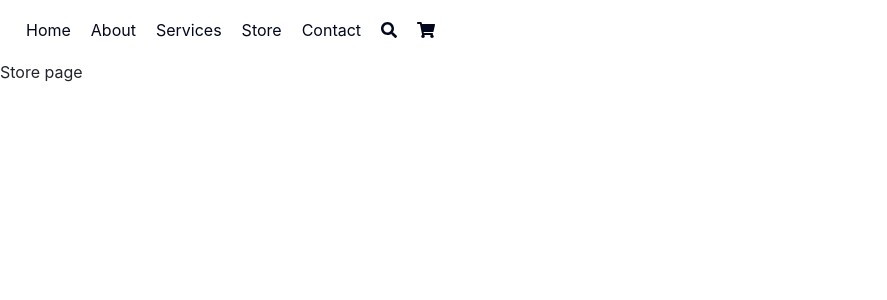
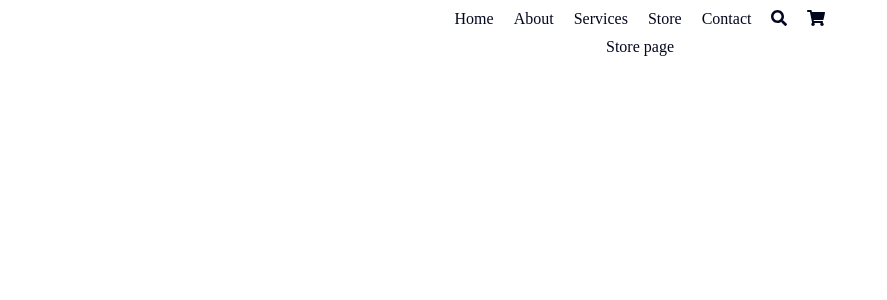
Before and after one commit to KortMiranda/caniafe-ordo-forges, a React (Create React App) app in the folder caniafe-site/: page /store in a window 1280 px wide. Shown: the top 300 px of the page, without its empty margins (0-887 px from the left). Built offline with nearby package versions, Linux system fonts and the light colour scheme.

Commit message:
created material ui carousel

```diff
--- a/caniafe-site/package.json
+++ b/caniafe-site/package.json
@@ -6,6 +6,8 @@
     "@fortawesome/fontawesome-svg-core": "^1.2.35",
     "@fortawesome/free-solid-svg-icons": "^5.15.3",
     "@fortawesome/react-fontawesome": "^0.1.14",
+    "@material-ui/core": "^4.11.4",
+    "@material-ui/icons": "^4.11.2",
     "@testing-library/jest-dom": "^5.14.1",
     "@testing-library/react": "^11.2.7",
     "@testing-library/user-event": "^12.8.3",
@@ -16,6 +18,9 @@
     "react-awesome-slider": "^4.1.0",
     "react-bootstrap": "^1.6.1",
     "react-dom": "^17.0.2",
+    "react-icons": "^4.2.0",
+    "react-material-ui-carousel": "^2.2.6",
+    "react-responsive-carousel": "^3.2.18",
     "react-router-dom": "^5.2.0",
     "react-scripts": "4.0.3",
     "react-slick": "^0.28.1",
--- a/caniafe-site/src/components/MainCarousel.jsx
+++ b/caniafe-site/src/components/MainCarousel.jsx
@@ -1,42 +1,39 @@
 import React from 'react';
-import 'bootstrap/dist/css/bootstrap.css';
-import Carousel from 'react-bootstrap/Carousel';
+import Carousel from 'react-material-ui-carousel'
+import { Paper } from '@material-ui/core'
+import ArrowBackIosIcon from '@material-ui/icons/ArrowBackIos';
+import ArrowForwardIosIcon from '@material-ui/icons/ArrowForwardIos'
 
-export default function App() {
-return (
-    <div className="carousel-container">
-	<div class="w-100 mh-25" style={{ display: 'block', }}>
-	<Carousel>
-		<Carousel.Item interval={5000}>
-		<img
-			className="d-block w-100"
-            src="https://res.cloudinary.com/dl3d3eyto/image/upload/v1624641859/96859082_173268460696591_6785600594519261184_n_dfbizs.jpg"
-			alt="Three Mandalorians in the desert"
-		/>
-		</Carousel.Item>
-		<Carousel.Item interval={5000}>
-		<img
-			className="d-block w-100"
-            src="https://res.cloudinary.com/dl3d3eyto/image/upload/v1624645888/Caniafe%20Ordo%20Forges%20Website/96795446_2519323721666688_3098384300618285056_n_aealfi.jpg"
-			alt="One mandalorian in the desert"
-		/>
-		</Carousel.Item>
-		<Carousel.Item interval={5000}>
-		<img
-			className="d-block w-100"
-            src="https://res.cloudinary.com/dl3d3eyto/image/upload/v1624646145/Caniafe%20Ordo%20Forges%20Website/96798283_3763959957012479_6183776398180614144_n_lsymyc.jpg"
-			alt="One mandalorian in a stand off"
-		/>
-		</Carousel.Item>
-		<Carousel.Item interval={5000}>
-		<img
-			className="d-block w-100"
-            src="https://res.cloudinary.com/dl3d3eyto/image/upload/v1624646470/Caniafe%20Ordo%20Forges%20Website/96381221_253687189165995_5762594158329987072_n_yrwyzk.jpg"
-			alt="One mandalorian in the desert"
-		/>
-		</Carousel.Item>
-	</Carousel>
-	</div>
-    </div>
-);
+export default function MainCarousel(props)
+{
+    var items = [
+        {
+            img: <img src='https://res.cloudinary.com/dl3d3eyto/image/upload/v1624646145/Caniafe%20Ordo%20Forges%20Website/96798283_3763959957012479_6183776398180614144_n_lsymyc.jpg' alt="Mandalorian in battle"/>
+        },
+        {
+            img: <img src='https://res.cloudinary.com/dl3d3eyto/image/upload/v1624641859/96859082_173268460696591_6785600594519261184_n_dfbizs.jpg' alt="Mandalorian helmet in sand"/>
+        },
+        {
+            img: <img src='https://res.cloudinary.com/dl3d3eyto/image/upload/v1624645888/Caniafe%20Ordo%20Forges%20Website/96795446_2519323721666688_3098384300618285056_n_aealfi.jpg' alt="Mandalorian helmet in sand"/>
+        },
+    ]
+
+    return (
+        <Carousel
+            NextIcon={<ArrowForwardIosIcon/>}
+            PrevIcon={<ArrowBackIosIcon/>}>
+            {
+                items.map( (item, i) => <Item key={i} item={item} /> )
+            }
+        </Carousel>
+    )
 }
+
+function Item(props)
+{
+    return (
+        <Paper>
+            <div className="carousel">{props.item.img}</div>
+        </Paper>
+    )
+}
--- a/caniafe-site/src/components/NavBar.js
+++ b/caniafe-site/src/components/NavBar.js
@@ -1,18 +1,11 @@
 import React from 'react';
 import { Link } from 'react-router-dom'
-import '../css/NavBar.css'
 import { FontAwesomeIcon } from '@fortawesome/react-fontawesome'
 import { faSearch, faShoppingCart } from '@fortawesome/free-solid-svg-icons'
-import { Navbar, Nav, Container } from 'react-bootstrap'
 
-
-function NavBar(props) {
+function NavBar() {
     return (
-        <Navbar>
-        <Navbar.Toggle aria-controls="basic-navbar-nav"/>
-        <Navbar.Collapse id="basic-navbar-nav">
-            {/* <nav className="navbar"> */}
-            <Nav className="mr-auto">
+           <nav className="navbar">
                 <div className="nav-center">
                     <ul className="nav justify-content-center">
                         <li>
@@ -38,10 +31,7 @@ function NavBar(props) {
                         </li>
                     </ul>
                 </div>
-            </Nav>
-            {/* </nav> */}
-            </Navbar.Collapse>
-        </Navbar>
+            </nav>
 
     );
 }
--- a/caniafe-site/src/css/NavBar.css
+++ /dev/null
@@ -1,21 +0,0 @@
-.navbar{
-    list-style: none;
-    margin: 0;
-    padding: 0;
-    text-align: center;
-}
-
-.navbar li {
-    display: inline;
-}
-
-.navbar a {
-    display: inline-block;
-    padding: 10px;
-    text-decoration: none;
-    color: var(--mainBlack);
-}
-
-.navbar a:hover {
-    color: var(--mainFade);
-}
--- a/caniafe-site/src/css/NavBar.scss
+++ /dev/null
@@ -1,23 +0,0 @@
-$black: #03071e;
-$fade: #777778;
-
-.navbar {
-    list-style: none;
-    margin: 0;
-    padding: 0;
-    text-align: center;
-
-    li{
-        display: inline;
-    }
-
-    a{
-        display: inline-block;
-        padding: 10px;
-        text-decoration: none;
-        color: $black;
-    }
-    a:hover{
-        color: $fade;
-    }
-}
--- a/caniafe-site/src/index.css
+++ /dev/null
@@ -1,28 +0,0 @@
-:root {
-  --mainFade: #777778;
-  --mainBlack: #03071e;
-  --darkBrown: #370617;
-  --mainBrown: #6a040f;
-  --brownRed: #9d0208;
-  --mainRed: #d00000;
-  --orangeRed: #dc2f02;
-  --mainOrange: #e85d04;
-  --lightOrange: #f48c06;
-  --orangeGold: #faa307;
-  --mainGold: #ffba08;
-
-}
-
-* {
-  margin: 0;
-  padding: 0;
-}
-
-body {
-  color: var(--mainBlack);
-  text-align: center;
-}
-
-.carousel-container{
-  max-height: 25%;
-}
--- /dev/null
+++ b/caniafe-site/src/index.sass
@@ -0,0 +1,42 @@
+
+$fade: #777778
+$black: #03071e
+$dark-brown: #370617
+$brown: #6a040f
+$dark-red: #9d0208
+$red: #d00000
+$orange-red: #dc2f02
+$orange: #e85d04
+$light-orange: #f48c06
+$orange-gold: #faa307
+$gold: #ffba08
+
+*
+  margin: 0
+  padding: 0
+
+body
+  color: $black
+  text-align: center
+
+.navbar
+    list-style: none
+    margin: 0
+    padding: 0
+    text-align: center
+
+    li
+        display: inline
+
+    a
+        display: inline-block
+        padding: 10px
+        text-decoration: none
+        color: $black
+
+    a:hover
+        color: $fade
+
+.carousel
+  img
+      width: 100%
```
Also changed, not shown: caniafe-site/src/index.js (+2 -5 lines), caniafe-site/src/pages/Home.js (+6 -5 lines), caniafe-site/src/resources/images/96859082_173268460696591_6785600594519261184_n.jpg (deleted), 1 other file (tests, documents, lock files or other folders).
